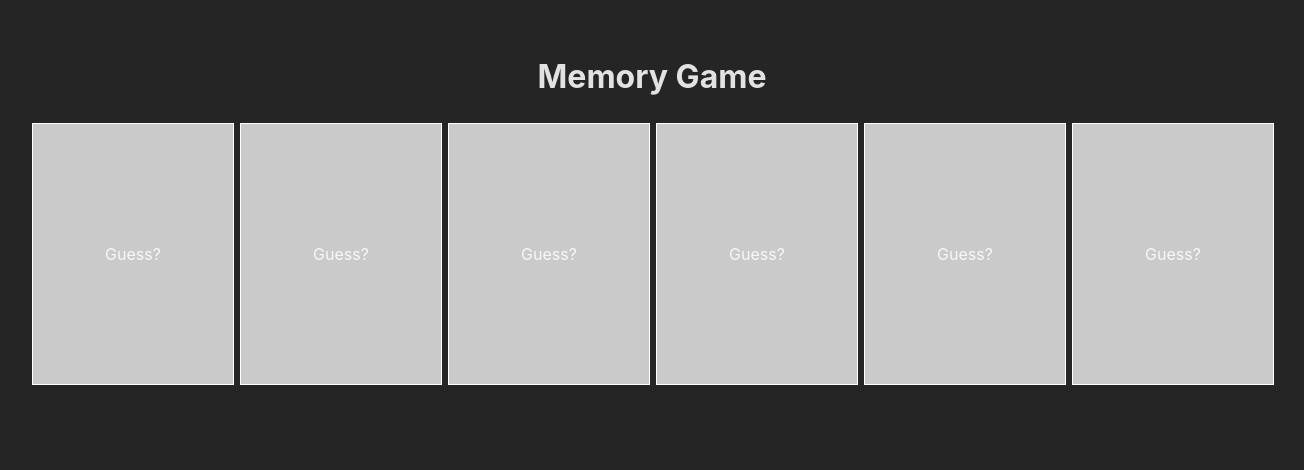
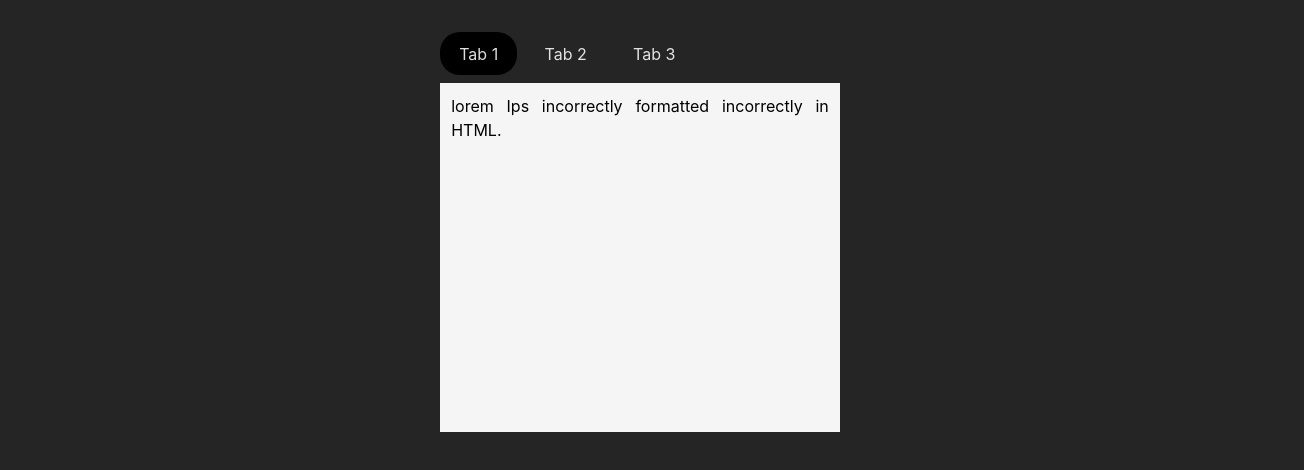
Before and after one commit to MiheerTamkhane/interview-prep, a React (Vite) app in the folder react-machine-coding/: page / in a window 1280 px wide. Shown: the top 470 px of the page, 1304 px wide, since content can reach past the window. Built offline with nearby package versions, Linux system fonts and the light colour scheme.

Commit message:
Completed the Tab switch component in react

```diff
--- a/react-machine-coding/src/App.jsx
+++ b/react-machine-coding/src/App.jsx
@@ -1,10 +1,11 @@
 import "./App.css";
-import { MemoryGame } from "./components";
+import { MemoryGame, Tabs } from "./components";
 
 function App() {
   return (
     <>
-      <MemoryGame />
+      {/* <MemoryGame /> */}
+      <Tabs />
     </>
   );
 }
--- /dev/null
+++ b/react-machine-coding/src/components/Tabs/Tabs.css
@@ -0,0 +1,25 @@
+.container {
+  display: flex;
+  flex-direction: column;
+  height: 400px;
+  width: 400px;
+}
+.tab__switch {
+  display: flex;
+  gap: 0.5rem;
+}
+.tab {
+  cursor: pointer;
+  padding: 0.6rem 1.2rem;
+  border-radius: 20px;
+}
+.active {
+  background-color: black;
+}
+.desc {
+  background-color: whitesmoke;
+  color: black;
+  height: 100%;
+  text-align: justify;
+  padding: 0.7rem;
+}
--- /dev/null
+++ b/react-machine-coding/src/components/Tabs/Tabs.jsx
@@ -0,0 +1,47 @@
+import React, { useState } from "react";
+import "./Tabs.css";
+export const Tabs = () => {
+  const tabs = [
+    {
+      id: 1,
+      title: "Tab 1",
+      desc: "lorem Ips incorrectly formatted incorrectly in HTML.",
+    },
+    {
+      id: 2,
+      title: "Tab 2",
+      desc: "lorem kahi pn pre-formatted.",
+    },
+    {
+      id: 3,
+      title: "Tab 3",
+      desc: "Lorem ipsum dolor sit amet consectetur adipisicing elit. Sapiente hic accusamus recusandae blanditiis dolorum porro eius corporis fugit eos dicta cupiditate aut reiciendis, fuga veritatis non dolore distinctio nisi alias!",
+    },
+  ];
+  const [activeTab, setActiveTab] = useState(0);
+  return (
+    <div className="container">
+      <div className="tab__switch">
+        {tabs.map((item, index) => (
+          <Tab
+            key={item.id}
+            title={item.title}
+            handleSelect={() => {
+              setActiveTab(index);
+            }}
+            activeTab={activeTab === index}
+          />
+        ))}
+      </div>
+      <div className="desc">{tabs[activeTab].desc}</div>
+    </div>
+  );
+};
+
+const Tab = ({ title, activeTab, handleSelect }) => {
+  return (
+    <div className={`tab ${activeTab && "active"}`} onClick={handleSelect}>
+      {title}
+    </div>
+  );
+};
--- a/react-machine-coding/src/components/index.js
+++ b/react-machine-coding/src/components/index.js
@@ -1 +1,2 @@
 export { MemoryGame } from "./MemoryGame/MemoryGame";
+export { Tabs } from "./Tabs/Tabs";
```
